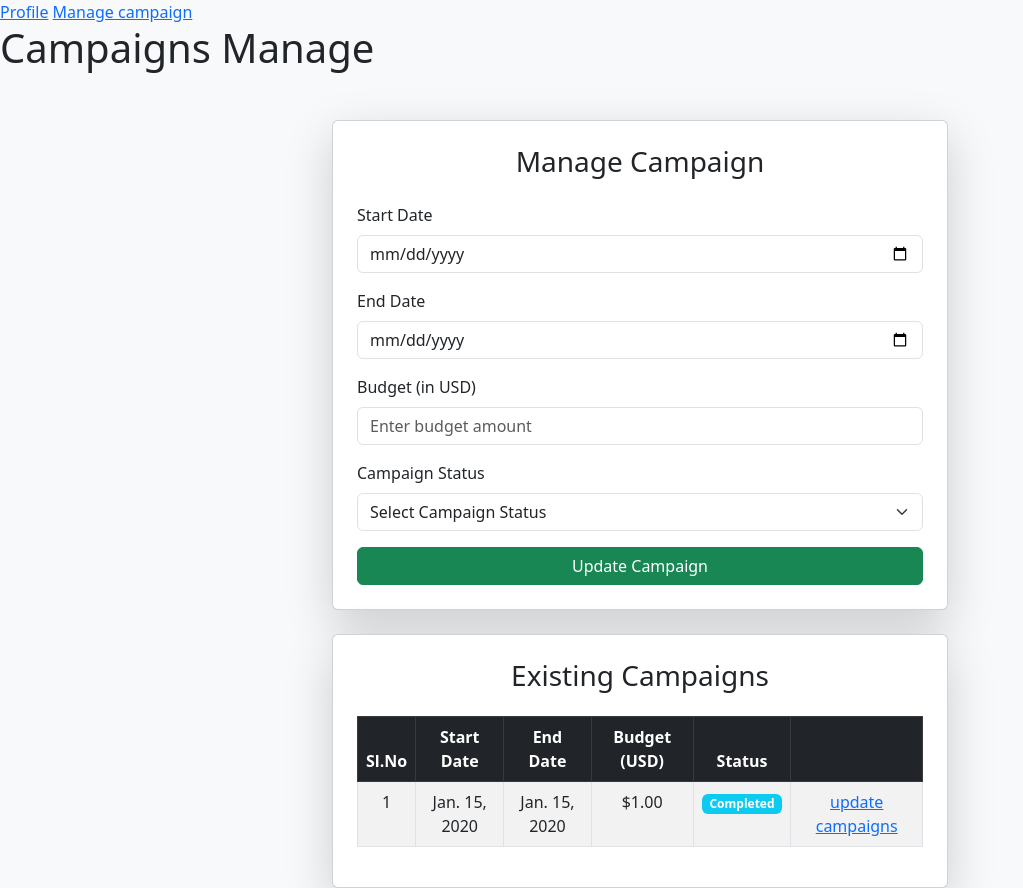
After one commit to amaljames23/bridge_horizon, a Django app: page /content_manager_manage_campaigns/1/1 in a window 1280 px wide. The commit adds this page. Shown: the whole page, without its empty margins (0-1023 px from the left). Run offline with Django 4.2, Linux system fonts and the light colour scheme; tables that the repository leaves empty hold one stand-in row (values such as "Sample post").

Commit message:
added some changes

```diff
--- a/bridgeApp/models.py
+++ b/bridgeApp/models.py
@@ -131,6 +131,7 @@ class complaint(models.Model):
 class film(models.Model):
     filmid=models.AutoField(primary_key=True)
     film_name=models.CharField(max_length=225)
+    filmmaker = models.ForeignKey('Filmmaker', on_delete=models.CASCADE,default=None)
     deatils=models.CharField(max_length=225)
     photo=models.FileField()
     date=models.CharField(max_length=225)
--- a/templates/content_manager_header.html
+++ b/templates/content_manager_header.html
@@ -9,3 +9,4 @@
 
 
     <a href="/conter_manager_view_prof">Profile</a>
+    <a href="/conter_manager_view_films_to_make_campaign">Manage campaign</a>
--- /dev/null
+++ b/templates/content_manager_manage_campaigns.html
@@ -0,0 +1,94 @@
+{% include 'content_manager_header.html' %}
+
+<link href="https://cdn.jsdelivr.net/npm/bootstrap@5.3.0/dist/css/bootstrap.min.css" rel="stylesheet">
+
+<h1>Campaigns Manage</h1>
+
+<body class="bg-light">
+    <div class="container mt-5 w-50">
+        <div class="card shadow-lg p-4">
+            <h3 class="text-center mb-4">Manage Campaign</h3>
+            <form action="" method="post">
+                {% csrf_token %}
+                <div class="mb-3">
+                    <label for="start_date" class="form-label">Start Date</label>
+                    <input type="date" class="form-control" id="start_date" name="start_date" required>
+                </div>
+
+                <div class="mb-3">
+                    <label for="end_date" class="form-label">End Date</label>
+                    <input type="date" class="form-control" id="end_date" name="end_date" required>
+                </div>
+
+                <div class="mb-3">
+                    <label for="budget" class="form-label">Budget (in USD)</label>
+                    <input type="number" class="form-control" id="budget" name="budget" placeholder="Enter budget amount" required>
+                </div>
+
+                <div class="mb-3">
+                    <label for="status" class="form-label">Campaign Status</label>
+                    <select class="form-select" id="status" name="status" required>
+                        <option value="" disabled selected>Select Campaign Status</option>
+                        <option value="draft">Draft</option>
+                        <option value="pending_approval">Pending Approval</option>
+                        <option value="approved">Approved</option>
+                        <option value="active">Active</option>
+                        <option value="completed">Completed</option>
+                        <option value="paused">Paused</option>
+                        <option value="cancelled">Cancelled</option>
+                    </select>
+                </div>
+
+                <button type="submit" class="btn btn-success w-100">Update Campaign</button>
+            </form>
+        </div>
+
+        <!-- Campaigns Table -->
+        <div class="card shadow-lg p-4 mt-4">
+            <h3 class="text-center mb-4">Existing Campaigns</h3>
+            <table class="table table-bordered table-striped text-center">
+                <thead class="table-dark">
+                    <tr>
+                        <th>Sl.No</th>
+                        <th>Start Date</th>
+                        <th>End Date</th>
+                        <th>Budget (USD)</th>
+                        <th>Status</th>
+                        <th></th>
+                    </tr>
+                </thead>
+                <tbody>
+                    {% for campaign in camp_films_data %}
+                    <tr>
+                        <td>{{ forloop.counter }}</td>
+                        <td>{{ campaign.start_date }}</td>
+                        <td>{{ campaign.end_date }}</td>
+                        <td>${{ campaign.budget }}</td>
+                        <td>
+                            <span class="badge
+                                {% if campaign.status == 'draft' %} bg-secondary
+                                {% elif campaign.status == 'pending_approval' %} bg-warning text-dark
+                                {% elif campaign.status == 'approved' %} bg-primary
+                                {% elif campaign.status == 'active' %} bg-success
+                                {% elif campaign.status == 'completed' %} bg-info
+                                {% elif campaign.status == 'paused' %} bg-danger
+                                {% elif campaign.status == 'cancelled' %} bg-dark
+                                {% endif %}">
+                                {{ campaign.status|title }}
+                            </span>
+                        </td>
+                        <td><a href="/update_campaign/{{campaign.campaign_id}}">update campaigns</a></td>
+                    </tr>
+                    {% empty %}
+                    <tr>
+                        <td colspan="5" class="text-center">No campaigns found</td>
+                    </tr>
+                    {% endfor %}
+                </tbody>
+            </table>
+        </div>
+    </div>
+
+    <script src="https://cdn.jsdelivr.net/npm/bootstrap@5.3.0/dist/js/bootstrap.bundle.min.js"></script>
+
+{% include 'footer.html' %}
--- a/templates/film_maker_view_campaigns.html
+++ b/templates/film_maker_view_campaigns.html
@@ -17,7 +17,7 @@
         <td>{{ i.deatils }}</td>
         <td>{{ i.film_name }}</td>
         <td><img src="{{ i.photo.url }}" alt="Film Photo" width="100"></td>
-        <td><a href="/film_maker_view_campaigns_basedon_films/{{ i.film_id}}">view film campaigns</a></td>
+        <td><a href="/film_maker_view_campaigns_basedon_films/{{ i.filmid}}">view film campaigns</a></td>
     </tr>
     {% endfor %}
 </table>
--- a/templates/public_header.html
+++ b/templates/public_header.html
@@ -11,7 +11,7 @@
     <a href="login">Login</a>
     <a href="user_reg">User Sign Up</a>
     <a href="filmaker_reg">Film Maker Sign Up</a>
-    <a href="content_manager_reg">Film Maker Sign Up</a>
+    <a href="content_manager_reg">Content Manager Sign Up</a>
 
 </body>
 </html>
--- a/userApp/urls.py
+++ b/userApp/urls.py
@@ -24,6 +24,10 @@ urlpatterns = [
     path('content_manager_reg', views.content_manager_reg, name='content_manager_reg'),
     path('content_manager_home', views.content_manager_home, name='content_manager_home'),
     path('conter_manager_view_prof', views.conter_manager_view_prof, name='conter_manager_view_prof'),
+    path('conter_manager_view_films_to_make_campaign', views.conter_manager_view_films_to_make_campaign, name='conter_manager_view_films_to_make_campaign'),
+    path('content_manager_manage_campaigns/<film_id>/<film_m_id>', views.content_manager_manage_campaigns, name='content_manager_manage_campaigns'),
+    path('update_campaign/<cam_id>', views.update_campaign, name='update_campaign'),
+    path('content_manager_view_review&ratings/<filmid>', views.content_manager_view_reviewratings, name='content_manager_view_review&ratings'),
 
 
 ]
--- a/userApp/views.py
+++ b/userApp/views.py
@@ -259,7 +259,7 @@ def film_maker_seat_confirm(request):
 
 
 def film_maker_view_campaigns(request):
-    films = film.objects.filter(login_id=request.session['fm_id'])
+    films = film.objects.filter(filmmaker=request.session['fm_id'])
     return render(request,'film_maker_view_campaigns.html',{'films':films})
     # return render(request,'film_maker_view_campaigns.html')
 
@@ -272,22 +272,22 @@ def film_maker_view_campaigns_basedon_films(request, film_id):
     campaigns = MarketingCampaign.objects.filter(film=film_id)
 
     # Fetch related Ad data for each campaign
-    campaign_data = []
-    for campaign in campaigns:
-        ads = Ad.objects.filter(campaign=campaign)
-        for ad in ads:
-            campaign_data.append({
-                'start_date': campaign.start_date,
-                'end_date': campaign.end_date,
-                'budget': campaign.budget,
-                'status': campaign.status,
-                'target_audience': ad.target_audience,
-                'platform': ad.platform,
-                'impressions': ad.impressions,
-                'clicks': ad.clicks
-            })
+    # campaign_data = []
+    # for campaign in campaigns:
+    #     ads = Ad.objects.filter(campaign=campaign)
+    #     for ad in ads:
+    #         campaign_data.append({
+    #             'start_date': campaign.start_date,
+    #             'end_date': campaign.end_date,
+    #             'budget': campaign.budget,
+    #             'status': campaign.status,
+    #             'target_audience': ad.target_audience,
+    #             'platform': ad.platform,
+    #             'impressions': ad.impressions,
+    #             'clicks': ad.clicks
+    #         })
 
-    return render(request, 'film_maker_view_campaigns_basedon_films.html', {'campaigns': campaign_data})
+    return render(request, 'film_maker_view_campaigns_basedon_films.html', {'campaigns': campaigns})
 
 
 
@@ -346,3 +346,81 @@ def content_manager_home(request):
 def conter_manager_view_prof(request):
     manager = ContentManager.objects.filter(login=request.session['login_id'])
     return render(request,'conter_manager_view_prof.html',{'maker':manager})
+
+
+# def conter_manager_view_films_to_make_campaign(request):
+#     films = film.objects.all()
+#     # return render(request,'filmaker_home.html',{'films':films})
+#     return render(request,"conter_manager_view_films_to_make_campaign.html",{'films':films})
+
+def conter_manager_view_films_to_make_campaign(request):
+    films = film.objects.select_related('filmmaker').all()
+    return render(request, "conter_manager_view_films_to_make_campaign.html", {'films': films})
+
+
+def content_manager_manage_campaigns(request, film_id, film_m_id):
+    campaign_data= MarketingCampaign.objects.filter(film=film_id)
+    if request.method == 'POST':
+        start_date = request.POST['start_date']
+        end_date = request.POST['end_date']
+        budget = request.POST['budget']
+        status = request.POST['status']
+
+        try:
+            filmmaker = Filmmaker.objects.get(pk=film_m_id)
+            film_data = film.objects.get(pk=film_id)
+            manager = ContentManager.objects.first()  # Change this to get the logged-in manager
+
+            # Create and save the marketing campaign
+            campaign = MarketingCampaign(
+                filmmaker=filmmaker,
+                film=film_data,
+                start_date=start_date,
+                end_date=end_date,
+                budget=budget,
+                status=status,
+                manager=manager
+            )
+            campaign.save()
+
+            return HttpResponse("<script>alert('Campaign Created Successfully'); window.location='/conter_manager_view_films_to_make_campaign';</script>")
+
+        except Filmmaker.DoesNotExist:
+            return HttpResponse("<script>alert('Filmmaker Not Found'); window.history.back();</script>")
+        except film.DoesNotExist:
+            return HttpResponse("<script>alert('Film Not Found'); window.history.back();</script>")
+        except Exception as e:
+            return HttpResponse(f"<script>alert('Error: {str(e)}'); window.history.back();</script>")
+
+    return render(request, "content_manager_manage_campaigns.html", {"film_id": film_id, "film_m_id": film_m_id, "camp_films_data":campaign_data})
+
+
+# from django.contrib import messages
+
+def update_campaign(request,cam_id):
+    campaign_data= MarketingCampaign.objects.get(pk=cam_id)
+    # print(campaign_data,"********")
+
+    if request.method == 'POST':
+        # Get data from the form
+        start_date = request.POST.get('start_date')
+        end_date = request.POST.get('end_date')
+        budget = request.POST.get('budget')
+        status = request.POST.get('status')
+
+        # Update the campaign object with new values
+        campaign_data.start_date = start_date
+        campaign_data.end_date = end_date
+        campaign_data.budget = budget
+        campaign_data.status = status
+
+        # Save the updated object to the database
+        campaign_data.save()
+        return HttpResponse("<script>alert('Updated successfully'); window.location='/conter_manager_view_films_to_make_campaign';</script>")
+
+    return render(request,"update_campaign.html",{ "camp_films_data":campaign_data})
+
+
+def content_manager_view_reviewratings(request,filmid):
+
+    return render(request,"content_manager_view_reviewratings.html")
```
Also changed, not shown: templates/content_manager_view_reviewratings.html (added, +38 -0 lines), templates/conter_manager_view_films_to_make_campaign.html (added, +38 -0 lines), templates/film_maker_view_campaigns_basedon_films.html (+4 -4 lines), templates/update_campaign.html (added, +60 -0 lines), bridgeApp/migrations/0010_film_filmmaker.py (added).
